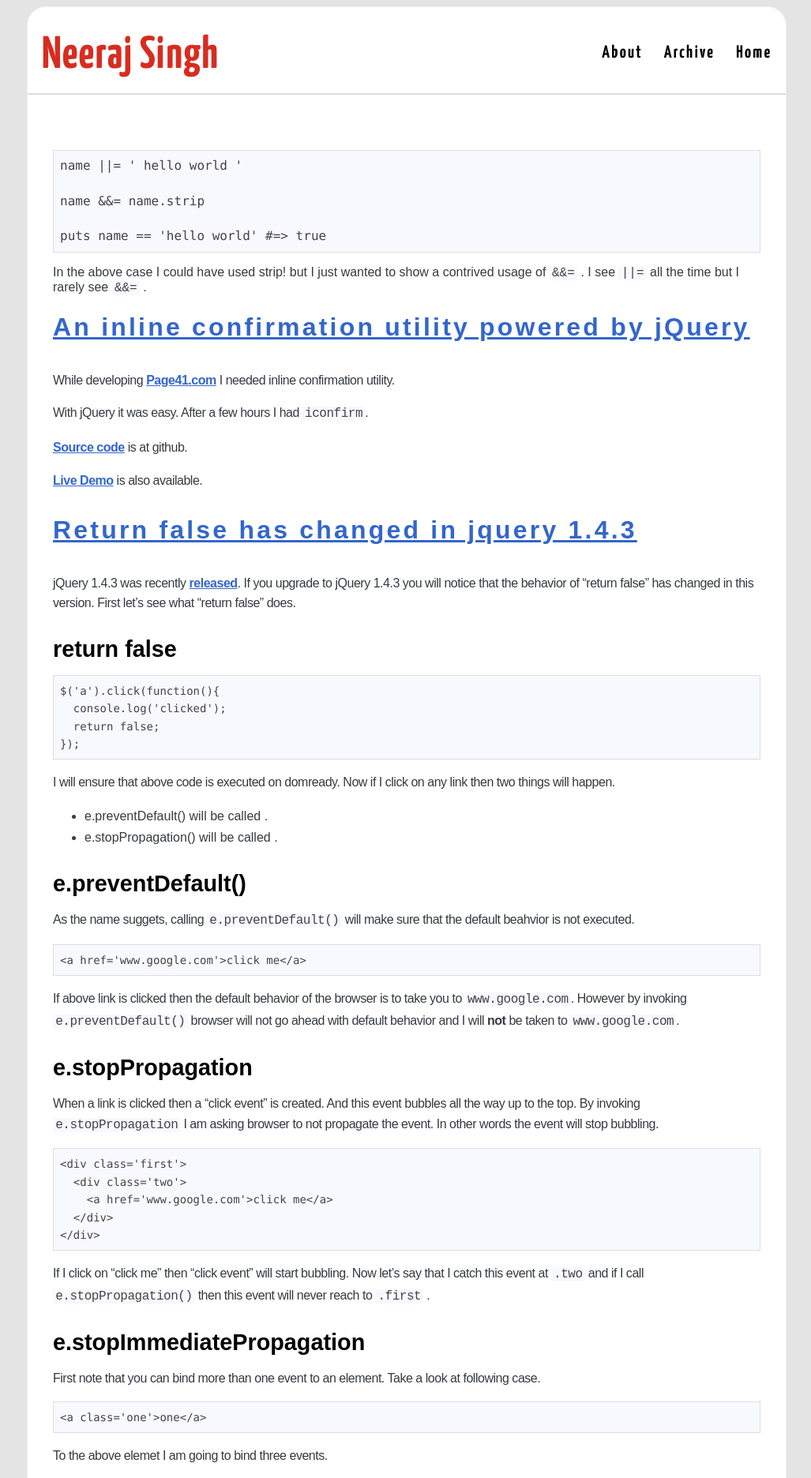
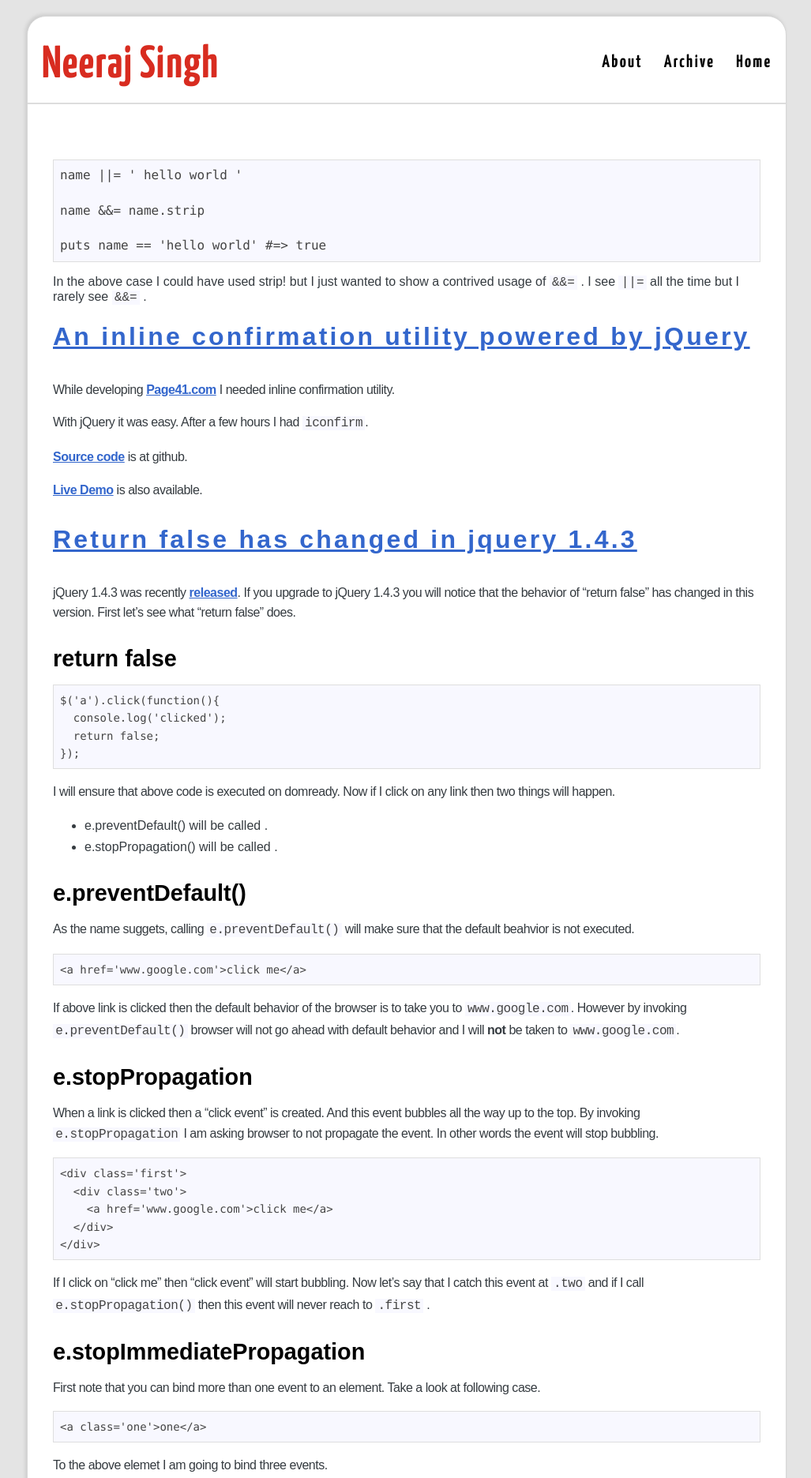
Before and after one commit to neerajsingh0101/blog, a Jekyll site: the page built from index.html, in a window 1280 px wide. Shown: the top 1872 px of the page at 79% size, without its empty margins (125-1152 px from the left). Built offline with Jekyll 4.4.1, drawn with Linux system fonts in a browser that asks for light colours.

Commit message:
box shadow

```diff
--- a/stylesheets/master.css
+++ b/stylesheets/master.css
@@ -31,10 +31,15 @@ tt {
 #wrapper {
   width: 960px;
   border: 1px solid #eFeFeF;
-  margin: 0 auto;
+  border: 1px solid #d7d7d7;
+  margin: 20px auto;
   padding: 0;
+  border-radius: 1em;
   -moz-border-radius: 1em;
   -webkit-border-radius: 1em;
+  box-shadow: -2px -2px 4px #ccc;
+  -moz-box-shadow: -2px -2px 4px #ccc;
+  -webkit-box-shadow: -2px -2px 4px #ccc;
   border-radius: 1.5em;
   background: #fff;
 }
```
